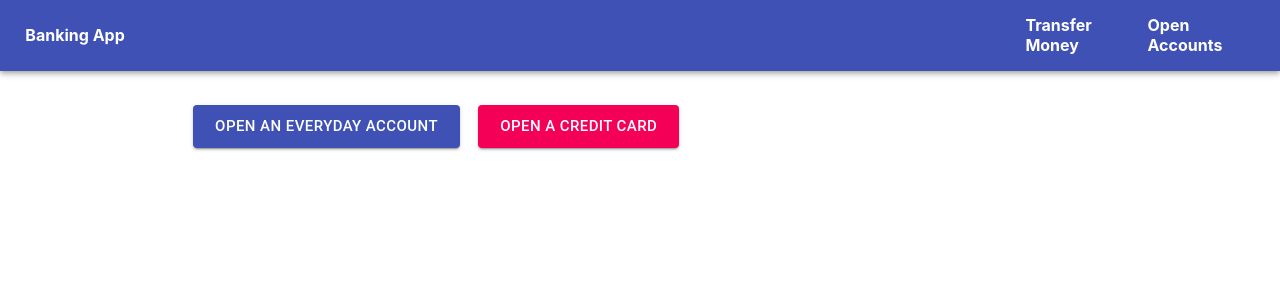
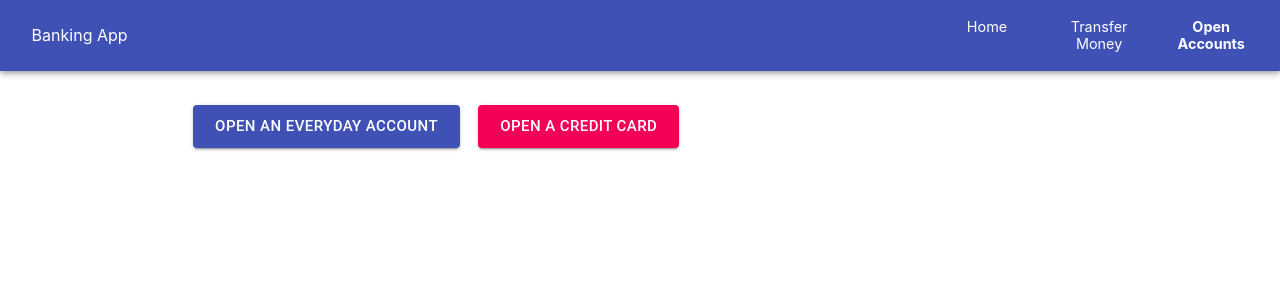
Before and after one commit to nishkaush/banking-app-react, a React (Create React App) app: page /open-new-acc in a window 1280 px wide. Shown: the top 300 px of the page. Built offline with nearby package versions, Linux system fonts and the light colour scheme.

Commit message:
added some last minute UI changes by switching links with navlinks

```diff
--- a/src/components/MenuHeader/MenuHeader.css
+++ b/src/components/MenuHeader/MenuHeader.css
@@ -6,21 +6,29 @@
 }
 
 a {
-  margin: 1%;
+  /* margin: 1.5%; */
+  padding: 1% 1.5%;
   font-size: 1em;
-  font-weight: bold;
+  /* font-weight: bold; */
   text-decoration: none;
   color: white;
 }
 
-.menu__links {
+.menu__NavLinks {
   display: flex;
   justify-content: flex-end;
+  align-content: center;
+  align-self: center;
+  flex: 0.3;
+  text-align: center;
 }
 
-.menu__links a {
-  font-size: 1em;
-  font-weight: bold;
+.menu__NavLinks a {
+  font-size: 0.9em;
   text-decoration: none;
   flex: 1;
 }
+
+.active__Link {
+  font-weight: bold;
+}
--- a/src/components/MenuHeader/MenuHeader.js
+++ b/src/components/MenuHeader/MenuHeader.js
@@ -1,6 +1,6 @@
 import React from "react";
 import { AppBar, makeStyles } from "@material-ui/core";
-import { Link } from "react-router-dom";
+import { NavLink, Link } from "react-router-dom";
 import "./MenuHeader.css";
 
 const useStyles = makeStyles(theme => ({
@@ -19,9 +19,16 @@ const MenuHeader = props => {
   return (
     <AppBar position="relative" className={classes.menu__header__container}>
       <Link to="/">Banking App</Link>
-      <div className="menu__links">
-        <Link to="/transfer-money">Transfer Money</Link>
-        <Link to="/open-new-acc">Open Accounts</Link>
+      <div className="menu__NavLinks">
+        <NavLink activeClassName="active__Link" to="/" exact>
+          Home
+        </NavLink>
+        <NavLink activeClassName="active__Link" to="/transfer-money" exact>
+          Transfer Money
+        </NavLink>
+        <NavLink activeClassName="active__Link" to="/open-new-acc" exact>
+          Open Accounts
+        </NavLink>
       </div>
     </AppBar>
   );
--- a/src/containers/OpenNewAccounts/OpenNewAccounts.css
+++ b/src/containers/OpenNewAccounts/OpenNewAccounts.css
@@ -1,3 +1,9 @@
+/* .open__new__acc__container {
+  background: red;
+  display: flex;
+  justify-content: center;
+} */
+
 .open__new__acc__options {
   margin: 2%;
   /* display: flex; */
--- a/src/containers/OpenNewAccounts/OpenNewAccounts.js
+++ b/src/containers/OpenNewAccounts/OpenNewAccounts.js
@@ -1,5 +1,5 @@
 import React, { Component } from "react";
-import { Button, Container } from "@material-ui/core";
+import { Button, Container, makeStyles } from "@material-ui/core";
 import "./OpenNewAccounts.css";
 import EverydayAccountAppForm from "./../../components/EverydayAccountAppForm/EverydayAccountAppForm";
 import CreditCardAppForm from "./../../components/CreditCardAppForm/CreditCardAppForm";
```
